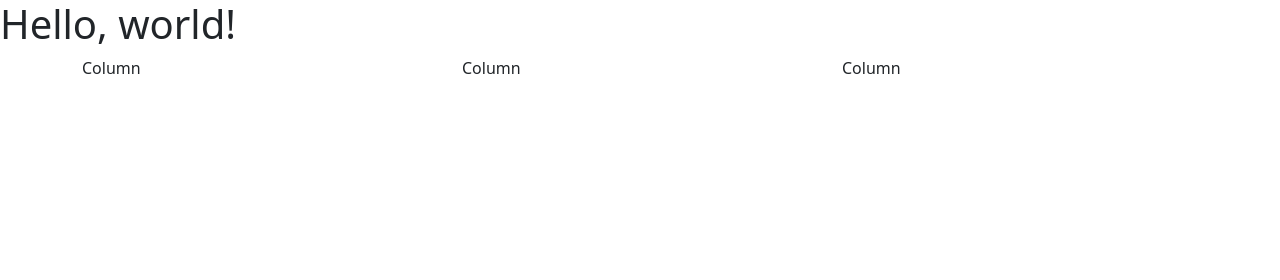
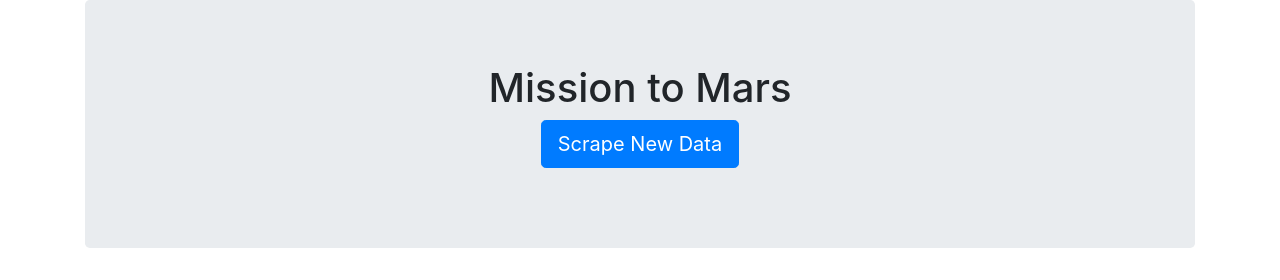
Before and after one commit to nina-padgett/web-scraping-challenge, a Flask app: template Missions_to_Mars/templates/index.html in a window 1280 px wide. Shown: the top 280 px of the page. Run offline with Flask 2, Linux system fonts and the light colour scheme; the template is opened without the code that fills it, so the values that code supplies are empty; parts of the project's set-up code (start-up, migrations or seed data) failed here and were passed over; some libraries are stand-ins or nearby versions.

Commit message:
commit final changes and additions

```diff
--- a/Missions_to_Mars/app.py
+++ b/Missions_to_Mars/app.py
@@ -1,33 +1,29 @@
 from flask import Flask, render_template, redirect
-import pymongo
+from flask_pymongo import PyMongo
 import scrape_mars
 
 app = Flask(__name__)
 
-# Use flask_pymongo to set up mongo connection
-# app.config["MONGO_URI"] = "mongodb://localhost:27017/phone_app"
-# mongo = PyMongo(app)
+app.config["MONGO_URI"] = "mongodb://localhost:27017/mars_db"
+mongo = PyMongo(app)
 
-# Or set inline
-mongo = pymongo(app, uri="mongodb://localhost:27017")
-
-# create a listings collection, lazy loading
-mars_collection = mongo.db.mars
-
+# Create route that renders index.html template
 @app.route("/")
 def index():
-    # find one document from our mongo db and return it.
-    mars_results = mars_collection.find_one()
-    # pass that listing to render_template
-    return render_template("index.html", mars=mars_results)
+    mars = mongo.db.mars_collection.find_one()
+    return render_template("index.html", mars=mars)
+
 
 # set our path to /scrape
 @app.route("/scrape")
 def scraper():
-    # call the scrape function in our scrape_phone file. This will scrape and save to mongo.
-    mars_data = scrape_mars.scrape()
-    # update our listings with the data that is being scraped or create&insert if collection doesn't exist
-    mars_collection.update_one({}, {"$set": mars_data}, upsert=True)
+    # Create a mars database
+    mars = mongo.db.mars_collection
+    # Call the scrape function in our scrape_mars file. This will scrape and save to mongo.
+    mars_database_data = scrape_mars.scrape_all()
+    # Update mars_database with the data that is being scraped.
+    mars.update_one({}, {"$set": mars_database_data}, upsert=True)
+
     # return a message to our page so we know it was successful.
     return redirect("/", code=302)
 
--- a/Missions_to_Mars/templates/index.html
+++ b/Missions_to_Mars/templates/index.html
@@ -1,25 +1,113 @@
-<!doctype html>
+<!DOCTYPE html>
 <html lang="en">
+
 <head>
   <meta charset="utf-8">
-    <meta name="viewport" content="width=device-width, initial-scale=1">
-    <title>Bootstrap demo</title>
-    <link href="https://cdn.jsdelivr.net/npm/bootstrap@5.2.0-beta1/dist/css/bootstrap.min.css" rel="stylesheet" integrity="sha384-0evHe/X+R7YkIZDRvuzKMRqM+OrBnVFBL6DOitfPri4tjfHxaWutUpFmBp4vmVor" crossorigin="anonymous">
+  <title>Mission to Mars</title>
+  <link rel="stylesheet" href="https://stackpath.bootstrapcdn.com/bootstrap/4.3.1/css/bootstrap.min.css"
+    integrity="sha384-ggOyR0iXCbMQv3Xipma34MD+dH/1fQ784/j6cY/iJTQUOhcWr7x9JvoRxT2MZw1T" crossorigin="anonymous">
+  <link rel="stylesheet" href="style.css">
+
 </head>
+
 <body>
-    <h1>Hello, world!</h1>
   <div class="container">
-        <div class="row">
-          <div class="col">
-            Column
+    <!-- Add Jumbotron to Header -->
+    <div class="jumbotron text-center">
+      <h1>Mission to Mars</h1>
+      <!-- Add a button to activate scraping script -->
+      <p><a class="btn btn-primary btn-lg" href="/scrape" role="button">Scrape New Data</a></p>
     </div>
-          <div class="col">
-            Column
-          </div>
-          <div class="col">
-            Column
+
+    <!-- Add section for Mars News -->
+    <div class="row" id="mars-news">
+      <div class="col-md-12">
+        <div class="media">
+          <div class="media-body">
+            <h2>Latest Mars News</h2>
+            <h4 class="media-heading">{{ mars.latest_news_title }}</h4>
+            <p>{{ mars.latest_news_paragraph }}</p>
           </div>
         </div>
       </div>
+    </div>
+
+    <div class="row" id="mars-featured-img">
+      <div class="col-md-8">
+        <!-- <div class="media">
+          <div class="media-body"> -->
+        <h2>Featured Image</h2>
+        <img src="{{mars.featured_image_url | default('static/images/error.png', true) }}"
+          class="img-responsive" alt="Responsive image" />
+      </div>
+      <div class="col-md-4">
+        <div class="row" id="mars-facts">
+          <h2>Facts Table</h2>
+          {{ mars.facts_html | safe }}
+
+        </div>
+        <!-- <div class="media">
+                <div class="media-body"> -->
+
+      </div>
+      <!-- <h4 class="media-heading">{{ mars.latest_news_title }}</h4>
+            <p>{{ mars.latest_news_paragraph }}</p> -->
+      <!-- </div>
+        </div> -->
+    </div>
+
+    <div class="row" id="mars-hemispheres">
+      <div class="col-md-12">
+        <!-- <div class="media">
+          <div class="media-body"> -->
+        <h2><center>Mars Hemispheres</center></h2>
+      </div>
+    </div>
+    <div class="row" id="unique">
+        {% for hemisphere in mars.hemispheres %}
+
+        <div class="col-md-3">
+          <div class="thumbnail">
+            <img src="{{hemisphere.img_url | default('static/images/error.png', true)}}" class="img-fluid" alt="...">
+            <div class="caption">
+              <h3>{{ hemisphere.title }}</h3>
+            </div>
+          </div>
+        </div>
+        {% endfor %}
+    </div>
+
+
+      <!-- <h4 class="media-heading">{{ mars.latest_news_title }}</h4>
+            <p>{{ mars.latest_news_paragraph }}</p> -->
+      <!-- </div>
+        </div> -->
+    </div>
+
+
+  </div>
+  <!-- <div class="container">
+    <div class="jumbotron">
+      <center><strong><h1 class="display-4">Mission to Mars</h1></strong>
+      <a class="btn btn-primary btn-lg" href="/scrape" role="button">Scrape New Data</a></center>
+    </div>
+    <div class="row">
+      <div class="col-md-12"><strong><p style="font-size:30px">Latest Mars News</p></strong></div>
+      <h4 class="media-heading">{{mars.latest_news_title}}</h4>
+      <br>
+      <br>
+      <div class="col-md-6"><strong><p style="font-size:30px">Featured Mars Image</p></strong></div>
+
+      <div class="col-md-6"><strong><p style="font-size:15px">Mars Facts</p></strong></div>
+      <br>
+      <br>
+      <div class="col-md-12"><center><strong><p style="font-size:30px">Mars Hemispheres</p></strong></center></div>
+      <br>
+      <div class="col-md-6"><iframe width='100%' height='400px' src="https://api.mapbox.com/styles/v1/ninapadgett/cl4rpsuo5000114p3l2byrq9b.html?title=false&access_token=pk.eyJ1IjoibmluYXBhZGdldHQiLCJhIjoiY2w0b3ZsZmowMGJnbjNjcGdvMnBxMW00eiJ9.ywTOjj15Abrn_vGs95h1MQ&zoomwheel=false#5.73/39.606/-89.109" title="Streets" style="border:none;"></iframe></div>
+    </div>
+  </div> -->
+
+  <!-- ## I think I need 4 containers instead of 4 rows. -->
 </body>
+
 </html>
```
Also changed, not shown: Missions_to_Mars/scrape_mars.py (+158 -34 lines), Missions_to_Mars/MissiontoMarsWebsiteScreenshot.PNG (added), Missions_to_Mars/templates/style.css (added), 1 other file. Lines whose indentation alone changed are shown as unchanged.
